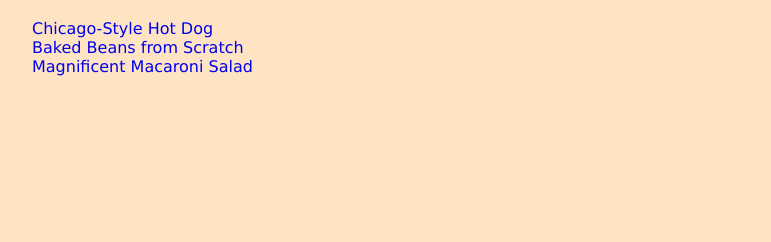
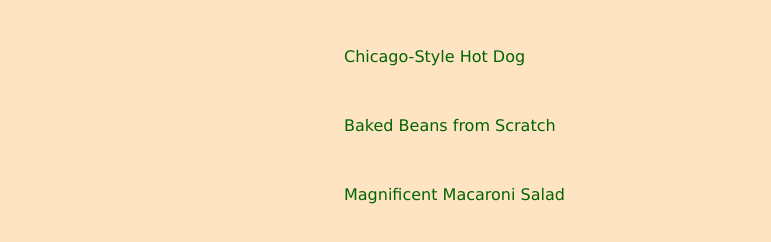
Before and after one commit to jeremy-blevins/odin-recipes, a plain HTML site: page index.html in a window 1280 px wide. Shown: the part 62-304 px from the top of the page, without its empty margins (16-787 px from the left). Drawn offline with Linux system fonts and the light colour scheme.

Commit message:
Add padding and margin to index.html

```diff
--- a/styles.css
+++ b/styles.css
@@ -5,6 +5,14 @@
 
 .nav {
     list-style: none;
+    margin: 0 auto;
+    width: 600px;
+}
+
+.nav li a {
+    display: block;
+    margin: 50px auto;
+    color:darkgreen;
 }
 
 h1 {
```
